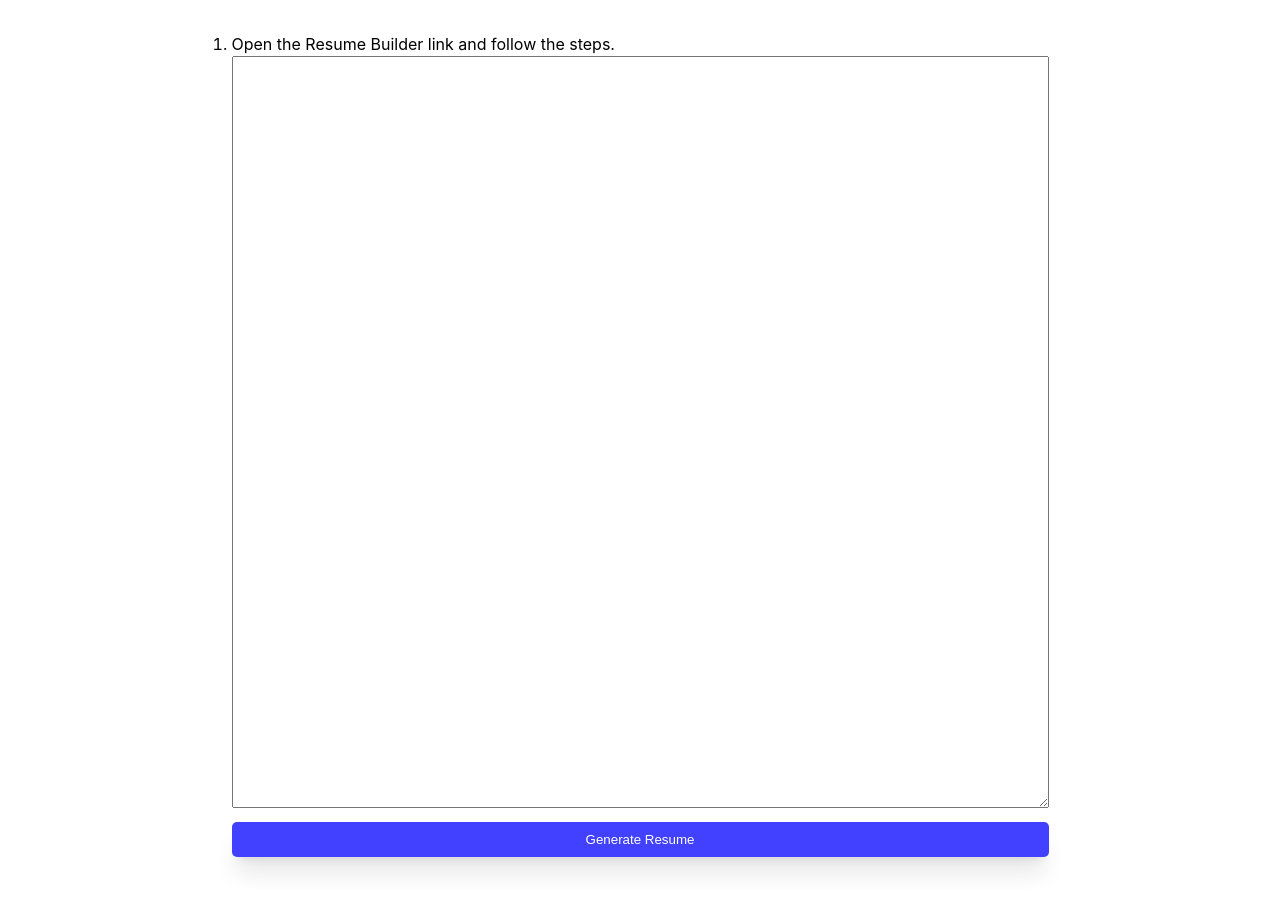
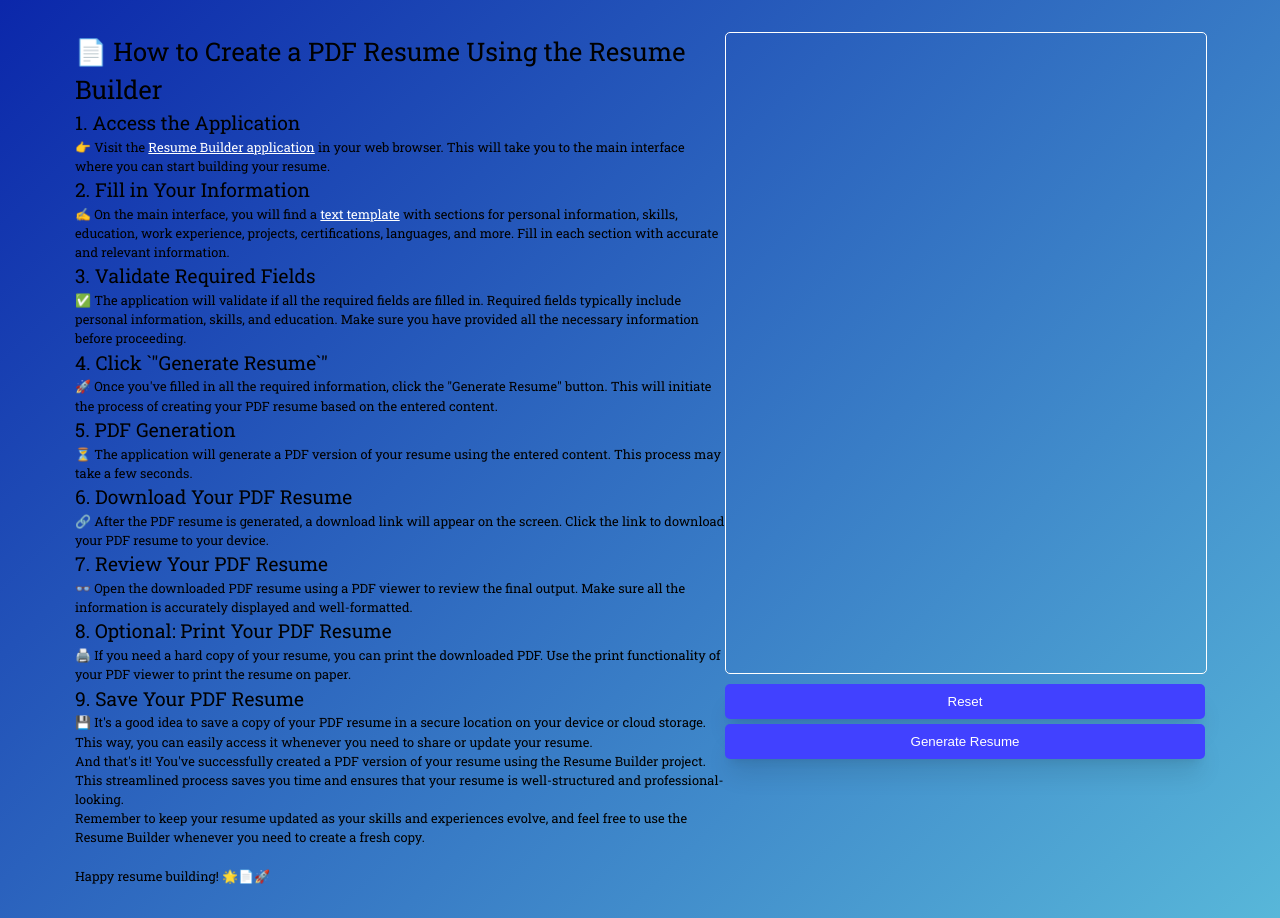
Before and after one commit to aalu-love/resume-builder, a React (Vite) app: page / in a window 1280 px wide. Before the commit the page ends 889 px from the top, so only its background shows below. Built offline with nearby package versions, Linux system fonts and the light colour scheme.

Commit message:
update template

```diff
--- a/index.html
+++ b/index.html
@@ -5,6 +5,9 @@
     <meta charset="UTF-8" />
     <link rel="icon" type="image/svg+xml" href="/vite.svg" />
     <meta name="viewport" content="width=device-width, initial-scale=1.0" />
+    <link rel="preconnect" href="https://fonts.googleapis.com">
+    <link rel="preconnect" href="https://fonts.gstatic.com" crossorigin>
+    <link href="https://fonts.googleapis.com/css2?family=Roboto+Slab&display=swap" rel="stylesheet">
     <title>Resume Builder</title>
   </head>
 
--- a/src/App.jsx
+++ b/src/App.jsx
@@ -1,6 +1,7 @@
 import { useState } from 'react';
 import extractInformation from './helper/ResumeBuilderHelper';
 import './App.scss';
+import Template from './helper/Template';
 
 function App() {
 	const [page, setPage] = useState(0);
@@ -14,7 +15,6 @@ function App() {
 	};
 
 	const handleGenerate = resumeContextInfo => {
-		console.log(resumeContextInfo);
 		if (resumeContextInfo === '') {
 			setShowAlert(true);
 			setTimeout(() => {
@@ -36,16 +36,17 @@ function App() {
 			{page === 0 ? (
 				<>
 					{showAlert && <div className='alert'>Please fill in the textarea before generating the resume.</div>}
-					<p>
-						<ol>
-							<li>
-								Open the <a href='https://github.com/aalu-love/resume-builder'>Resume Builder</a> link and follow the steps.
-							</li>
-						</ol>
-					</p>
-					<textarea id='w3review' name='w3review' rows='50' cols='100' value={resumeContext} onChange={handleTextareaChange} />
-					<br />
-					<button onClick={() => handleGenerate(resumeContext)}>Generate Resume</button>
+					<div className='builder-wrapper'>
+						<span>
+							<Template />
+						</span>
+						<span>
+							<textarea id='w3review' name='w3review' value={resumeContext} onChange={handleTextareaChange} />
+							<br />
+							<button onClick={() => setResumeContext('')}>Reset</button>
+							<button onClick={() => handleGenerate(resumeContext)}>Generate Resume</button>
+						</span>
+					</div>
 				</>
 			) : (
 				<PageComponent {...propComp} />
--- a/src/App.scss
+++ b/src/App.scss
@@ -3,7 +3,6 @@
 	margin: 0 auto;
 	padding: 2rem;
 	text-align: left;
-	color: black;
 }
 
 * {
@@ -52,6 +51,29 @@ button:hover {
 	box-shadow: 0 20px 25px -5px rgb(0 0 0 / 0.1), 0 8px 10px -6px rgb(0 0 0 / 0.1);
 }
 
+.builder-wrapper {
+	display: flex;
+	font-size: 0.8rem;
+	span:first-child {
+		width: 650px;
+	}
+	span:last-child {
+		width: 480px;
+		height: 80vh;
+	}
+
+	textarea {
+		background-color: transparent;
+		color: white;
+		border: 1px solid white;
+		border-radius: 5px;
+		resize: none;
+		width: 100%;
+		height: 100%;
+	}
+	textarea:focus-visible {
+		outline: 0;
+	}
 	.a4-page {
 		scale: 1;
 		background-color: white;
@@ -88,6 +110,7 @@ button:hover {
 			}
 		}
 	}
+}
 
 .section {
 	font-size: 0.8rem;
@@ -111,8 +134,7 @@ button:hover {
 }
 
 a {
-	color: black;
-	text-decoration: none;
+	color: white;
 }
 
 .btn-container {
--- /dev/null
+++ b/src/helper/Template.jsx
@@ -0,0 +1,56 @@
+function Template() {
+	return (
+		<div>
+			<h1>📄 How to Create a PDF Resume Using the Resume Builder</h1>
+			<h2>1. Access the Application</h2>
+			<p>
+				👉 Visit the{' '}
+				<a target='blank' href='https://github.com/aalu-love/resume-builder'>
+					Resume Builder application
+				</a>{' '}
+				in your web browser. This will take you to the main interface where you can start building your resume.
+			</p>
+			<h2>2. Fill in Your Information</h2>
+			<p>
+				✍️ On the main interface, you will find a{' '}
+				<a target='blank' href='https://github.com/aalu-love/resume-builder#template'>
+					text template
+				</a>{' '}
+				with sections for personal information, skills, education, work experience, projects, certifications, languages, and more. Fill in each section with accurate and relevant
+				information.
+			</p>
+			<h2>3. Validate Required Fields</h2>
+			<p>
+				✅ The application will validate if all the required fields are filled in. Required fields typically include personal information, skills, and education. Make sure you have
+				provided all the necessary information before proceeding.
+			</p>
+			<h2>4. Click `&quot;Generate Resume`&quot;</h2>
+			<p>
+				🚀 Once you&apos;ve filled in all the required information, click the &quot;Generate Resume&quot; button. This will initiate the process of creating your PDF resume based on
+				the entered content.
+			</p>
+			<h2>5. PDF Generation</h2>
+			<p>⏳ The application will generate a PDF version of your resume using the entered content. This process may take a few seconds.</p>
+			<h2>6. Download Your PDF Resume</h2>
+			<p>🔗 After the PDF resume is generated, a download link will appear on the screen. Click the link to download your PDF resume to your device.</p>
+			<h2>7. Review Your PDF Resume</h2>
+			<p>👓 Open the downloaded PDF resume using a PDF viewer to review the final output. Make sure all the information is accurately displayed and well-formatted.</p>
+			<h2>8. Optional: Print Your PDF Resume</h2>
+			<p>🖨️ If you need a hard copy of your resume, you can print the downloaded PDF. Use the print functionality of your PDF viewer to print the resume on paper.</p>
+			<h2>9. Save Your PDF Resume</h2>
+			<p>
+				💾 It&apos;s a good idea to save a copy of your PDF resume in a secure location on your device or cloud storage. This way, you can easily access it whenever you need to share
+				or update your resume.
+			</p>
+			<p>
+				And that&apos;s it! You&apos;ve successfully created a PDF version of your resume using the Resume Builder project. This streamlined process saves you time and ensures that
+				your resume is well-structured and professional-looking.
+			</p>
+			<p>Remember to keep your resume updated as your skills and experiences evolve, and feel free to use the Resume Builder whenever you need to create a fresh copy.</p>
+			<br />
+			<p>Happy resume building! 🌟📄🚀</p>
+		</div>
+	);
+}
+
+export default Template;
--- a/src/index.css
+++ b/src/index.css
@@ -1,5 +1,5 @@
 :root {
-	font-family: Inter, system-ui, Avenir, Helvetica, Arial, sans-serif;
+	font-family: 'Roboto Slab', serif;
 	line-height: 1.5;
 	font-weight: 400;
 
@@ -19,4 +19,32 @@ body {
 	align-items: center;
 	min-height: 100vh;
 	overflow-x: hidden;
+	/*
+	* Created with https://www.css-gradient.com
+	* Gradient link: https://www.css-gradient.com/?c1=0b27aa&c2=58b7d9&gt=l&gd=dtl
+	*/
+	background: #0b27aa;
+	background: linear-gradient(135deg, #0b27aa, #58b7d9);
 }
+
+/* width */
+::-webkit-scrollbar {
+	width: 2px;
+}
+
+/* Track */
+::-webkit-scrollbar-track {
+	box-shadow: inset 0 0 5px #58b7d9;
+	border-radius: 10px;
+}
+
+/* Handle */
+::-webkit-scrollbar-thumb {
+	background: #0b27aa;
+	border-radius: 10px;
+}
+
+/* Handle on hover */
+::-webkit-scrollbar-thumb:hover {
+	background: #0b27aa;
+}
```
Lines whose indentation alone changed are shown as unchanged.
